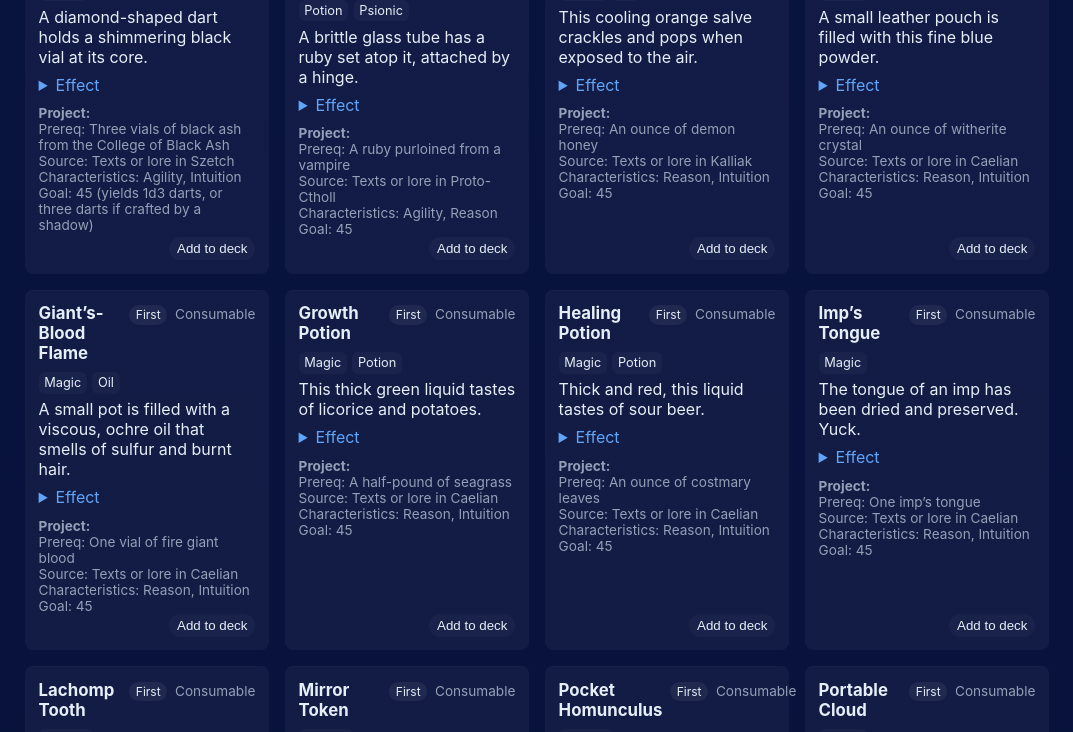
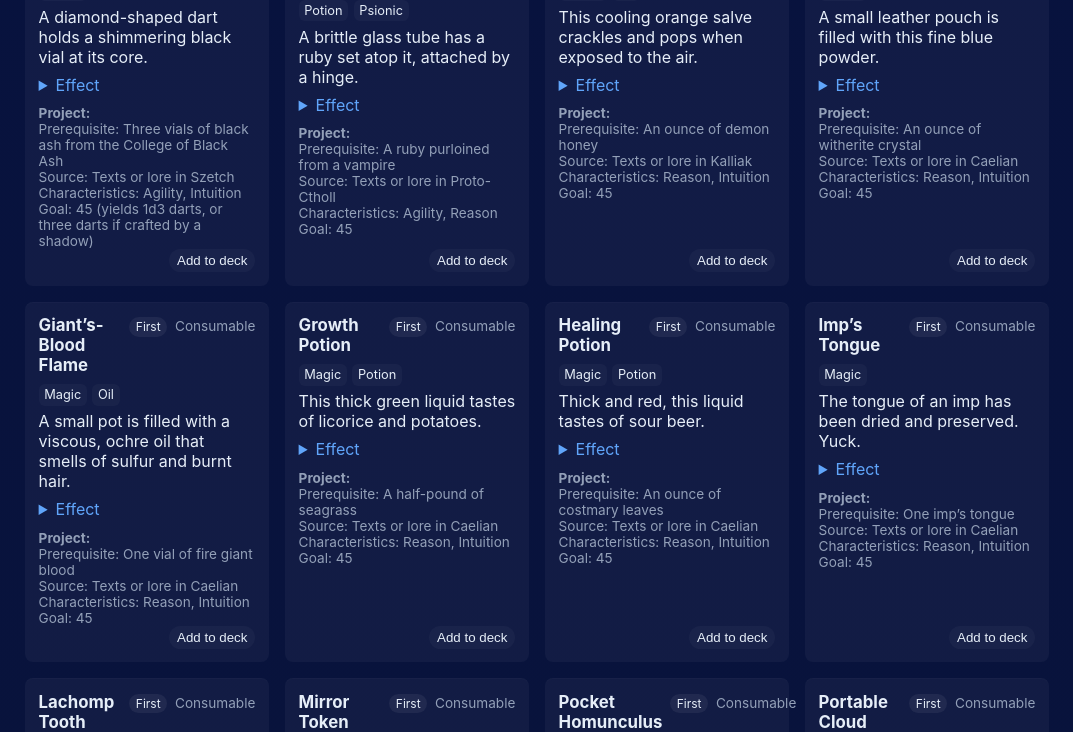
Before and after one commit to d-haim/DrawSteelTreasureTrove, a React (Vite) app: page / in a window 1280 px wide. Shown: the part 792-1524 px from the top of the page, without its empty margins (103-1176 px from the left). Built offline with nearby package versions, Linux system fonts and the light colour scheme.

Commit message:
fix(ui): expand 'Prereq' to 'Prerequisite' in project displays

```diff
--- a/src/components/ItemCard.tsx
+++ b/src/components/ItemCard.tsx
@@ -92,7 +92,7 @@ export default function ItemCard({
       {showProject && item.project && (
         <div className="project">
           <strong>Project:</strong>
-          <div>Prereq: {item.project.prerequisite}</div>
+          <div>Prerequisite: {item.project.prerequisite}</div>
           <div>Source: {item.project.source}</div>
           <div>Characteristics: {item.project.characteristics?.join(', ')}</div>
           <div>Goal: {item.project.goal}</div>
--- a/src/components/LeveledCard.tsx
+++ b/src/components/LeveledCard.tsx
@@ -83,7 +83,7 @@ export default function LeveledCard({
       {showProject && item.project && (
         <div className="project">
           <strong>Project:</strong>
-          <div>Prereq: {item.project.prerequisite}</div>
+          <div>Prerequisite: {item.project.prerequisite}</div>
           <div>Source: {item.project.source}</div>
           <div>Characteristics: {item.project.characteristics?.join(', ')}</div>
           <div>Goal: {item.project.goal}</div>
--- a/src/components/PrintDeck.tsx
+++ b/src/components/PrintDeck.tsx
@@ -99,7 +99,7 @@ export default function PrintDeck({
                   return `<div class="power-roll"><span class="pr-desc">${escapeHtml(line.trim())}</span></div>`
                 }).join('') + `</div>` : ''}${formatAbilitiesHtmlStructured((it as any).abilities)}
                 </div>
-                ${includeProject && it.project ? `<div class="project"><strong>Project:</strong><div>Prereq: ${escapeHtml(it.project.prerequisite || '')}</div><div>Source: ${escapeHtml(it.project.source || '')}</div><div>Characteristics: ${escapeHtml((it.project.characteristics || []).join(', '))}</div><div>Goal: ${escapeHtml(it.project.goal || '')}</div></div>` : ''}
+                ${includeProject && it.project ? `<div class="project"><strong>Project:</strong><div>Prerequisite: ${escapeHtml(it.project.prerequisite || '')}</div><div>Source: ${escapeHtml(it.project.source || '')}</div><div>Characteristics: ${escapeHtml((it.project.characteristics || []).join(', '))}</div><div>Goal: ${escapeHtml(it.project.goal || '')}</div></div>` : ''}
               </div>
             `)
               .join('')}
```
